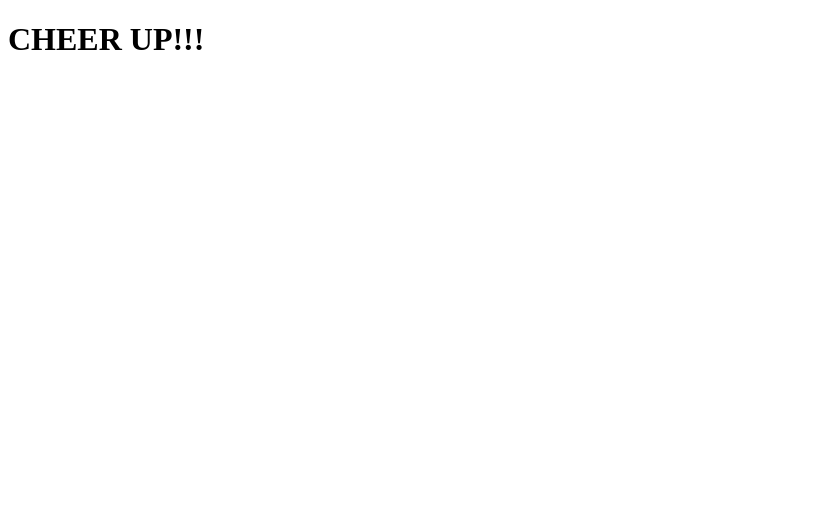
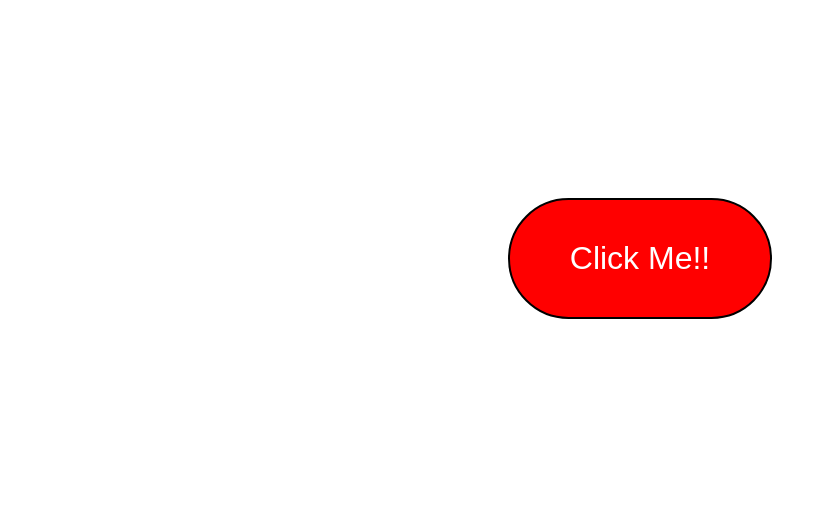
Before and after one commit to jayveehidlao11/cheerup, a plain HTML site: page index.html in a window 1280 px wide. Shown: the whole page, without its empty margins (0-826 px from the left). Drawn offline with Linux system fonts and the light colour scheme.

Commit message:
addded click me button

```diff
--- a/index.html
+++ b/index.html
@@ -4,8 +4,16 @@
     <meta charset="UTF-8">
     <meta name="viewport" content="width=device-width, initial-scale=1.0">
     <title>Cheer up!!!</title>
+    <link rel="stylesheet" href="style.css">
 </head>
 <body>
-    <h1>CHEER UP!!!</h1>
+    <div class="content">
+
+        <div class="btnDiv">
+            <button>Click Me!!</button>
+        </div>
+        <div class="message1">
+        </div>
+    </div>
 </body>
 </html>
--- /dev/null
+++ b/style.css
@@ -0,0 +1,30 @@
+body{
+    font-family: Arial, Helvetica, sans-serif;
+    /* background-color:rgb(63, 52, 57); */
+}
+.content{
+    width: 100%;
+    height: 100%;
+
+}
+.btnDiv{
+    height: 500px;
+    display: flex;
+    justify-content: center;
+    align-items: center;
+
+
+}
+button{
+    padding: 40px 60px 40px 60px;
+    font-size: 2rem;
+    border: 2px solid black;
+    background-color: red;
+    color: white;
+    border-radius: 200px;
+    cursor: pointer;
+}
+.message1{
+    background-color: orange;
+    width:100px;
+}
```
